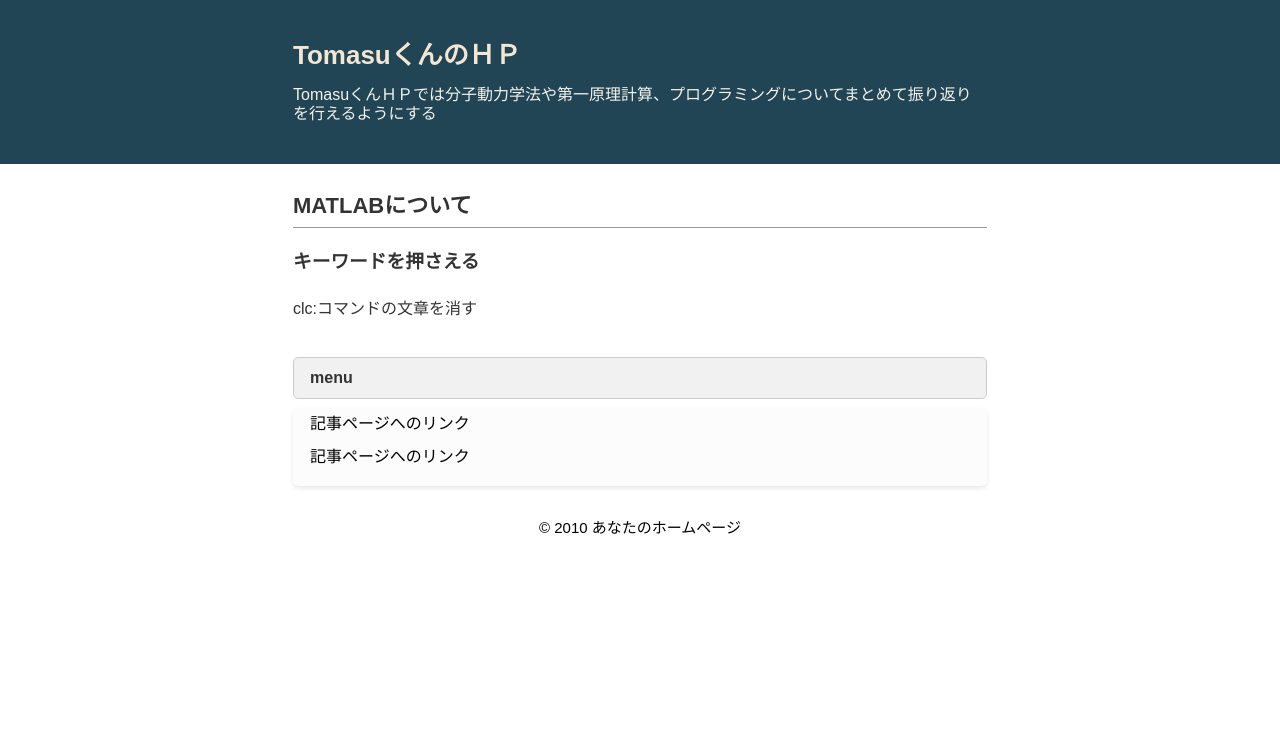
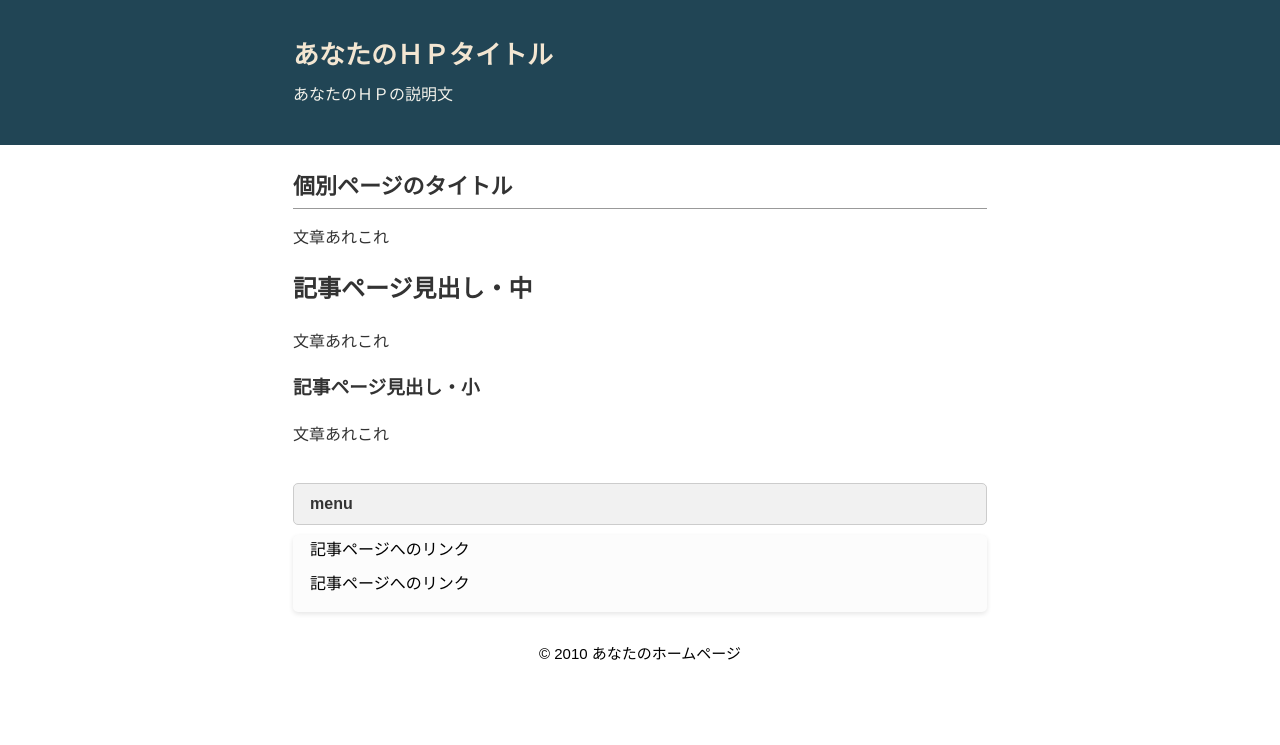
Before and after one commit to tomasupein31-bit/tomasupein31.github.io, a plain HTML site: page Programing/matlab_1.html in a window 1280 px wide. Drawn offline with Linux system fonts and the light colour scheme; files that its build step writes are made by us from their sources.

Commit message:
Update HTML structure and content for individual page

```diff
--- a/Programing/matlab_1.html
+++ b/Programing/matlab_1.html
@@ -1,27 +1,28 @@
+
 <!DOCTYPE html>
 <html lang="ja">
 <head>
 <meta charset="UTF-8">
-<title>TomasuくんのＨＰ</title>
-<meta name="keywords" content="分子動力学法,第一原理計算,MATLAB">
-<meta name="description" content="分子動力学法や第一原理計算、プログラミングについてまとめる(自分用)">
+<title>個別ページのタイトル</title>
+<meta name="keywords" content="個別ページのキーワードA,B,C">
+<meta name="description" content="個別ページの説明">
 <meta name="viewport" content="width=device-width, initial-scale=1.0">
-<link rel="stylesheet" href="index.css">
+<link rel="stylesheet" href="common.css">
 </head>
 <body>
 <div id="outer">
-<header><div id="header-container"><div id="head-inner"><h1>TomasuくんのＨＰ</h1>
-<p class="description">TomasuくんＨＰでは分子動力学法や第一原理計算、プログラミングについてまとめて振り返りを行えるようにする</p></div></div>
+<header><div id="head-inner"><div id="header-container"><div id="logo"><a href="/">あなたのＨＰタイトル</a></div>
+<p class="description">あなたのＨＰの説明文</p></div></div>
 </header>
 <div id="content-wrapper">
 <main>
 <div id="inner">
-<h2>MATLABについて</h2>
-<p></p>
-<h3>キーワードを押さえる</h3>
-  <p>clc:コマンドの文章を消す</p>
-
-
+<h1>個別ページのタイトル</h1>
+<p>文章あれこれ</p>
+<h2>記事ページ見出し・中</h2>
+<p>文章あれこれ</p>
+<h3>記事ページ見出し・小</h3>
+<p>文章あれこれ</p>
 </div>
 </main>
 <aside>
```
